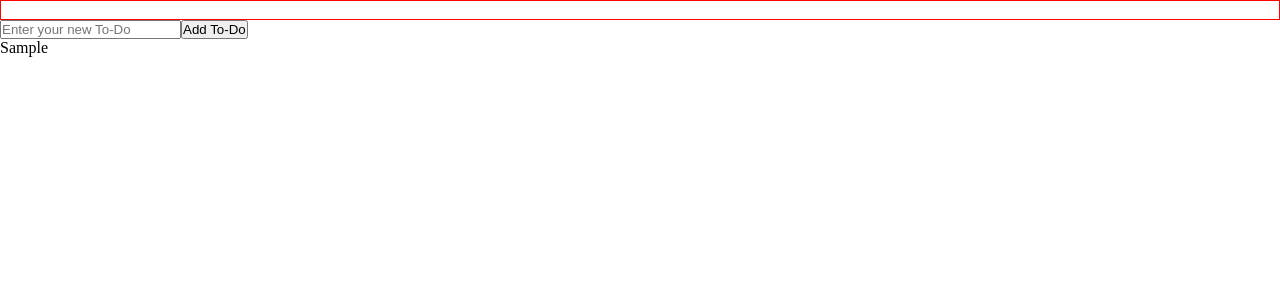
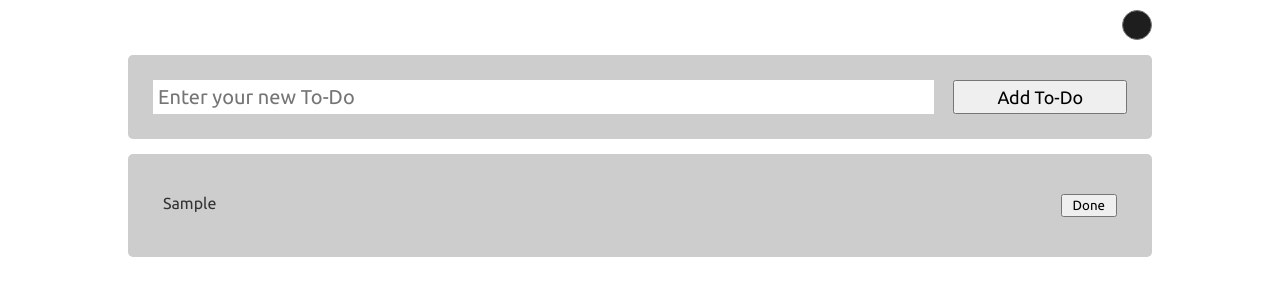
Before and after one commit to milanpanin/classic-todo, a React (Create React App) app: page / in a window 1280 px wide. Both pictures are taken after typing "Sample" into the empty fields and a click on the button "Add To-Do". Shown: the top 300 px of the page. Built offline with nearby package versions, Linux system fonts and the light colour scheme.

Commit message:
Inserting Styled Components

```diff
--- a/package.json
+++ b/package.json
@@ -9,6 +9,7 @@
     "react": "^17.0.2",
     "react-dom": "^17.0.2",
     "react-scripts": "5.0.0",
+    "styled-components": "^5.3.5",
     "web-vitals": "^2.1.4"
   },
   "scripts": {
--- a/public/index.html
+++ b/public/index.html
@@ -7,6 +7,10 @@
       name="description"
       content="Web site created using create-react-app"
     />
+    <!-- Font -->
+    <link rel="preconnect" href="https://fonts.googleapis.com">
+    <link rel="preconnect" href="https://fonts.gstatic.com" crossorigin>
+    <link href="https://fonts.googleapis.com/css2?family=Ubuntu&display=swap" rel="stylesheet">
     <title>Classic To-Do</title>
   </head>
   <body>
--- a/src/App.css
+++ b/src/App.css
@@ -1,8 +1,10 @@
 *{
   margin: 0;
   padding: 0;
+  font-family: 'Ubuntu', sans-serif;
 }
 
-.theme{
-  border: 1px solid red;
+.App{
+  max-width: 80%;
+  margin: 10px auto 50px;
 }
--- a/src/App.js
+++ b/src/App.js
@@ -1,17 +1,30 @@
-import './App.css';
+import { useState } from "react";
 import NewTodo from './components/NewTodo';
 import Header from './components/Header';
 import TodoList from './components/TodoList';
-import { TodoProvider } from './components/context/TodoContext'
+import { TodoProvider } from './components/context/TodoContext';
+import styled, { ThemeProvider } from "styled-components";
+import { lightTheme, darkTheme, GlobalStyles } from "./themes";
+
+import './App.css';
 
 function App() {
+  const [theme, setTheme] = useState('light');
+
+  const onButtonClick = () => {
+    theme === 'light' ? setTheme('dark') : setTheme('light');
+  }
+
   return (
     <TodoProvider value={[]}>
-      <main className="App">
-        <Header />
-        <NewTodo />
-        <TodoList/>
-      </main>
+      <ThemeProvider theme={theme === "light" ? lightTheme : darkTheme}>
+        <GlobalStyles />
+        <main className="App">
+          <Header onButtonClick={onButtonClick} />
+          <NewTodo />
+          <TodoList />
+        </main>
+      </ThemeProvider>
     </TodoProvider>
   );
 }
--- a/src/components/Header.jsx
+++ b/src/components/Header.jsx
@@ -1,9 +1,27 @@
-const Theme = () => {
+import styled from "styled-components";
+
+const ThemeSelector = styled.section`
+  display: flex;
+  justify-content: end;
+  align-items: center;
+  margin: 0 0 15px 0;
+
+  button {
+    width: 30px;
+    height: 30px;
+    border: 1px solid #797979;
+    border-radius: 50%;
+    cursor: pointer;
+    background-color: ${(props) => props.theme.themeButton};
+  }
+`;
+
+const Theme = ({ onButtonClick }) => {
   return (
-    <section className="theme">
-      <img src="" alt="" />
-    </section>
+    <ThemeSelector>
+      <button onClick={onButtonClick}></button>
+    </ThemeSelector>
   );
-}
+};
 
 export default Theme;
--- a/src/components/NewTodo.jsx
+++ b/src/components/NewTodo.jsx
@@ -1,5 +1,29 @@
 import { useState } from "react";
 import { useTodo, useUpdateTodo } from "./context/TodoContext";
+import styled from "styled-components";
+
+const Input = styled.section`
+  padding: 25px;
+  display: flex;
+  border-radius: 5px;
+  margin: 0 0 15px 0;
+  background-color: ${(props) => props.theme.section};
+
+  input{
+    width: 80%;
+    margin: 0 2% 0 0;
+    padding: 5px;
+    font-size: 20px;
+    border: 0;
+    outline: none;
+  }
+
+  button{
+    width: 18%;
+    cursor: pointer;
+    font-size: 18px;
+  }
+`;
 
 const NewTodo = () => {
   const updateTodo = useUpdateTodo();
@@ -17,12 +41,16 @@ const NewTodo = () => {
 
     const newList = [...todoList, todoObj];
 
+    newList.sort(function(x, y) {
+      return x.done - y.done;
+    });
+
     updateTodo(newList);
     setTodo("");
   };
 
   return (
-    <section className="newTodo">
+    <Input>
       <input
         type="text"
         value={todo}
@@ -30,7 +58,7 @@ const NewTodo = () => {
         placeholder="Enter your new To-Do"
       />
       <button onClick={() => onButtonClick()}>Add To-Do</button>
-    </section>
+    </Input>
   );
 };
 
--- a/src/components/TodoItem.jsx
+++ b/src/components/TodoItem.jsx
@@ -1,23 +1,57 @@
 import { useTodo, useUpdateTodo } from "./context/TodoContext";
+import styled from "styled-components";
+
+const Item = styled.section`
+  padding: 10px;
+  margin: 5px 0;
+  border-radius: 5px;
+  color: ${(props) => props.theme.text};
+  font-size: 16px;
+  transition: 0.1s;
+  display: flex;
+  justify-content: space-between;
+
+  &:hover{
+    background-color: #b9b9b9;
+    cursor: default;
+  }
+
+  .doneButton, .deleteButton{
+    padding: 2px 10px;
+    cursor: pointer;
+  }
+`;
+
+const sortList = (list) => {
+  list.sort(function(x, y) {
+    return x.done - y.done;
+  });
+}
 
 const TodoItem = ({ el }) => {
   const updateTodo = useUpdateTodo();
   const todoList = useTodo();
 
-  const onItemClick = () => {
+  const onItemDone = () => {
     todoList.map(item => item.id === el.id && (item.done = true));
 
-    todoList.sort(function(x, y) {
-      return x.done - y.done;
-    });
+    sortList(todoList);
+    updateTodo(todoList);
+  }
 
+  const onItemDelete = () => {
+    todoList.filter(item => item.id !== el.id);
+
+    sortList(todoList);
     updateTodo(todoList);
   }
 
   return (
-    <div className="todoItem" onClick={onItemClick}>
-      <p>{el.content}</p>
-    </div>
+    <Item >
+      {el.done ? <del>{el.content}</del> : <p>{el.content}</p>}
+      {!el.done && <button className="doneButton" onClick={onItemDone}>Done</button>}
+      {el.done && <button className="deleteButton" onClick={onItemDelete}>Delete</button>}
+    </Item>
   );
 }
 
--- a/src/components/TodoList.jsx
+++ b/src/components/TodoList.jsx
@@ -1,15 +1,29 @@
 import TodoItem from './TodoItem';
 import { useTodo } from "./context/TodoContext";
+import styled from "styled-components";
+
+const List = styled.section`
+  padding: 25px;
+  border-radius: 5px;
+  background-color: ${(props) => props.theme.section};
+
+  .emptyListText{
+    font-size: 20px;
+    color: ${(props) => props.theme.text};
+    text-align: center;
+  }
+`;
 
 const TodoList = () => {
   const todoList = useTodo();
 
   return(
-    <section className="todoList">
+    <List>
+      {!todoList.length && <p className='emptyListText'>Unesite novi To-Do!</p>}
       {todoList.map(el =>
         <TodoItem key={el.id} el={el}/>
       )}
-    </section>
+    </List>
   );
 };
 
--- /dev/null
+++ b/src/themes.js
@@ -0,0 +1,21 @@
+import { createGlobalStyle } from "styled-components";
+
+export const lightTheme = {
+  body: "#fff",
+  themeButton: '#1e1e1e',
+  text: "#333",
+  section: '#cdcdcd',
+};
+
+export const darkTheme = {
+  body: "#1e1e1e",
+  themeButton: '#fff',
+  text: "#fff",
+  section: '#484848',
+};
+
+export const GlobalStyles = createGlobalStyle`
+	body {
+		background-color: ${(props) => props.theme.body};
+	}
+`;
```
Also changed, not shown: 1 other file (tests, documents, lock files or other folders).
